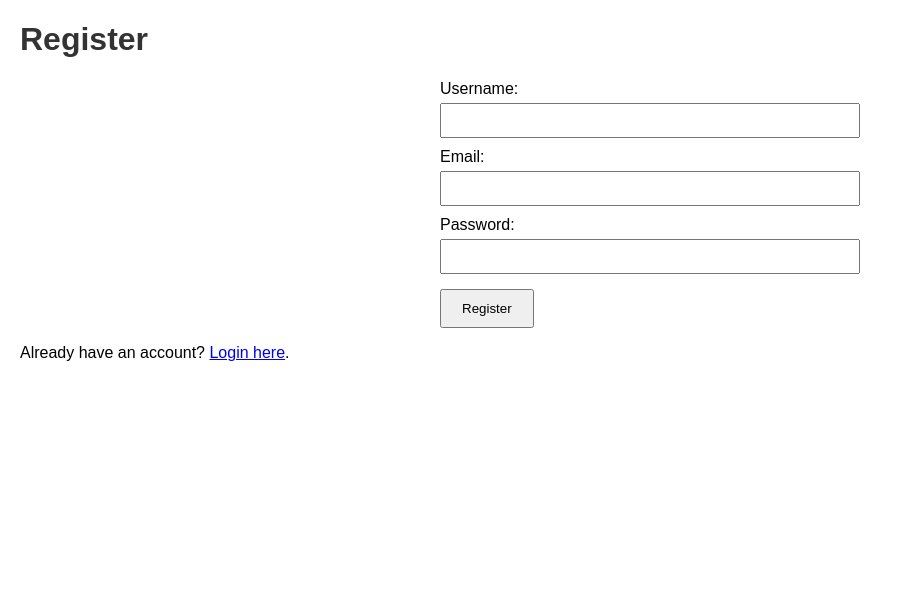
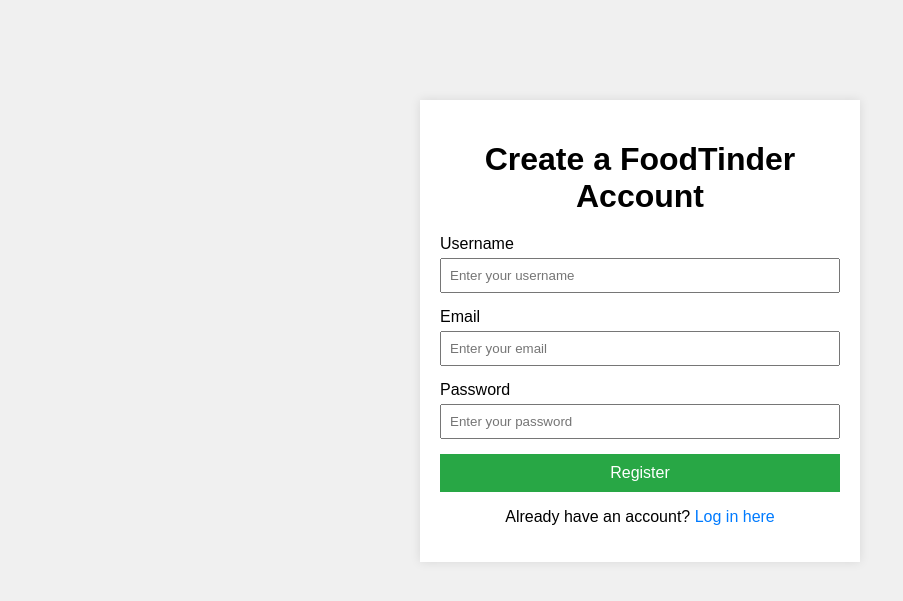
Before and after one commit to ThatGuyJustin/MunchMunch, a PHP site: page /register.php in a window 1280 px wide. Shown: the top 601 px of the page, without its empty margins (0-903 px from the left). Run offline with PHP 8.4, Linux system fonts and the light colour scheme.

Commit message:
Updated Login and Register screen

```diff
--- a/web/html/register.php
+++ b/web/html/register.php
@@ -1,11 +1,5 @@
 <?php
 session_start();
-
-// Check if user is already logged in
-if (isset($_SESSION['user_id'])) {
-    header('Location: index.php');
-    exit();
-}
 
 $error_message = '';
 
@@ -18,13 +12,13 @@
 
     // Prepare data for API request
     $data = [
-        'username' => $username,
+        'login' => $username,
         'email' => $email,
         'password' => $password,
     ];
 
     // Flask backend URL for registration
-    $api_url = 'http://backend:5069/api'; // Adjust the URL to your backend service
+    $api_url = 'http://backend:5000/api/register';
 
     // Initialize cURL
     $ch = curl_init($api_url);
@@ -37,14 +31,14 @@
     $response = curl_exec($ch);
 
     if ($response === false) {
-        $error_message = 'Error communicating with registration server.';
+        $error_message = 'Error communicating with the registration server.';
     } else {
         $result = json_decode($response, true);
         if (isset($result['code']) && $result['code'] === 200) {
-            // Registration successful
+            // Registration successful, redirect to welcome page
             $_SESSION['user_id'] = $result['user']['id'];
             $_SESSION['username'] = $result['user']['username'];
-            header('Location: index.php');
+            header('Location: welcome.php');
             exit();
         } else {
             $error_message = isset($result['msg']) ? $result['msg'] : 'Registration failed.';
@@ -59,29 +53,88 @@
 <html lang="en">
 <head>
     <meta charset="UTF-8">
-    <title>Register for FoodTinder</title>
-    <link rel="stylesheet" href="css/styles.css">
+    <meta name="viewport" content="width=device-width, initial-scale=1.0">
+    <title>MunchMunch - Register</title>
+    <style>
+        body {
+            font-family: Arial, sans-serif;
+            background-color: #f0f0f0;
+        }
+        .container {
+            width: 400px;
+            margin: 100px auto;
+            padding: 20px;
+            background-color: white;
+            box-shadow: 0 0 10px rgba(0, 0, 0, 0.1);
+        }
+        h1 {
+            font-size: 32px;
+            text-align: center;
+            margin-bottom: 20px;
+        }
+        .form-group {
+            margin-bottom: 15px;
+        }
+        .form-group label {
+            display: block;
+            margin-bottom: 5px;
+        }
+        .form-group input {
+            width: 100%;
+            padding: 8px;
+            box-sizing: border-box;
+        }
+        .form-group button {
+            width: 100%;
+            padding: 10px;
+            background-color: #28a745;
+            color: white;
+            border: none;
+            cursor: pointer;
+            font-size: 16px;
+        }
+        .login-link {
+            margin-top: 15px;
+            text-align: center;
+        }
+        .login-link a {
+            color: #007bff;
+            text-decoration: none;
+        }
+    </style>
 </head>
 <body>
-    <h1>Register</h1>
+
+<div class="container">
+    <h1>Create a FoodTinder Account</h1>
 
     <?php if (!empty($error_message)): ?>
-        <p class="error"><?php echo htmlspecialchars($error_message); ?></p>
+        <p style="color: red; text-align: center;"><?php echo $error_message; ?></p>
     <?php endif; ?>
 
-    <form action="register.php" method="post">
-        <label for="username">Username:</label>
-        <input type="text" name="username" id="username" required><br>
-
-        <label for="email">Email:</label>
-        <input type="email" name="email" id="email" required><br>
-
-        <label for="password">Password:</label>
-        <input type="password" name="password" id="password" required><br>
-
-        <input type="submit" value="Register">
+    <form method="POST">
+        <div class="form-group">
+            <label for="username">Username</label>
+            <input type="text" id="username" name="username" placeholder="Enter your username" required>
+        </div>
+        <div class="form-group">
+            <label for="email">Email</label>
+            <input type="email" id="email" name="email" placeholder="Enter your email" required>
+        </div>
+        <div class="form-group">
+            <label for="password">Password</label>
+            <input type="password" id="password" name="password" placeholder="Enter your password" required>
+        </div>
+        <div class="form-group">
+            <button type="submit">Register</button>
+        </div>
     </form>
 
-    <p>Already have an account? <a href="login.php">Login here</a>.</p>
+    <!-- Link to the login page -->
+    <div class="login-link">
+        <p>Already have an account? <a href="login.php">Log in here</a></p>
+    </div>
+</div>
+
 </body>
 </html>
```
Also changed, not shown: web/html/login.php (+77 -18 lines).
